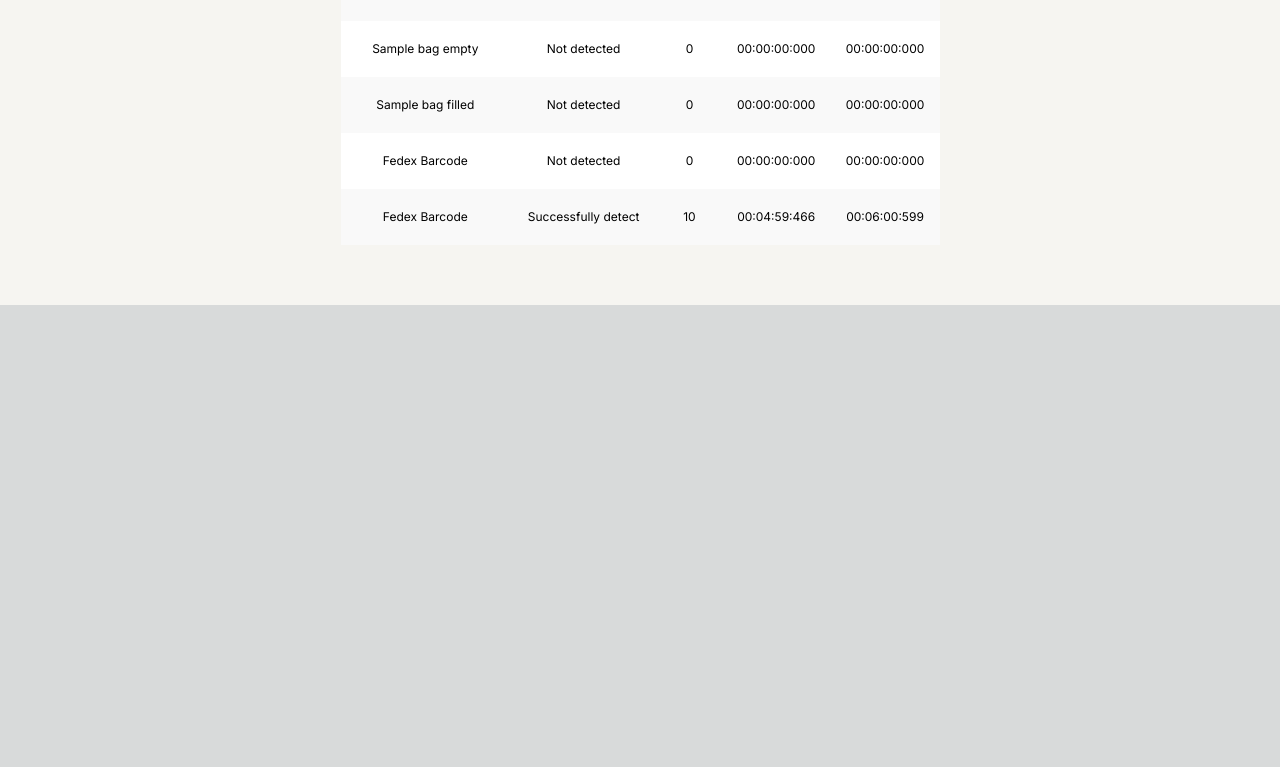
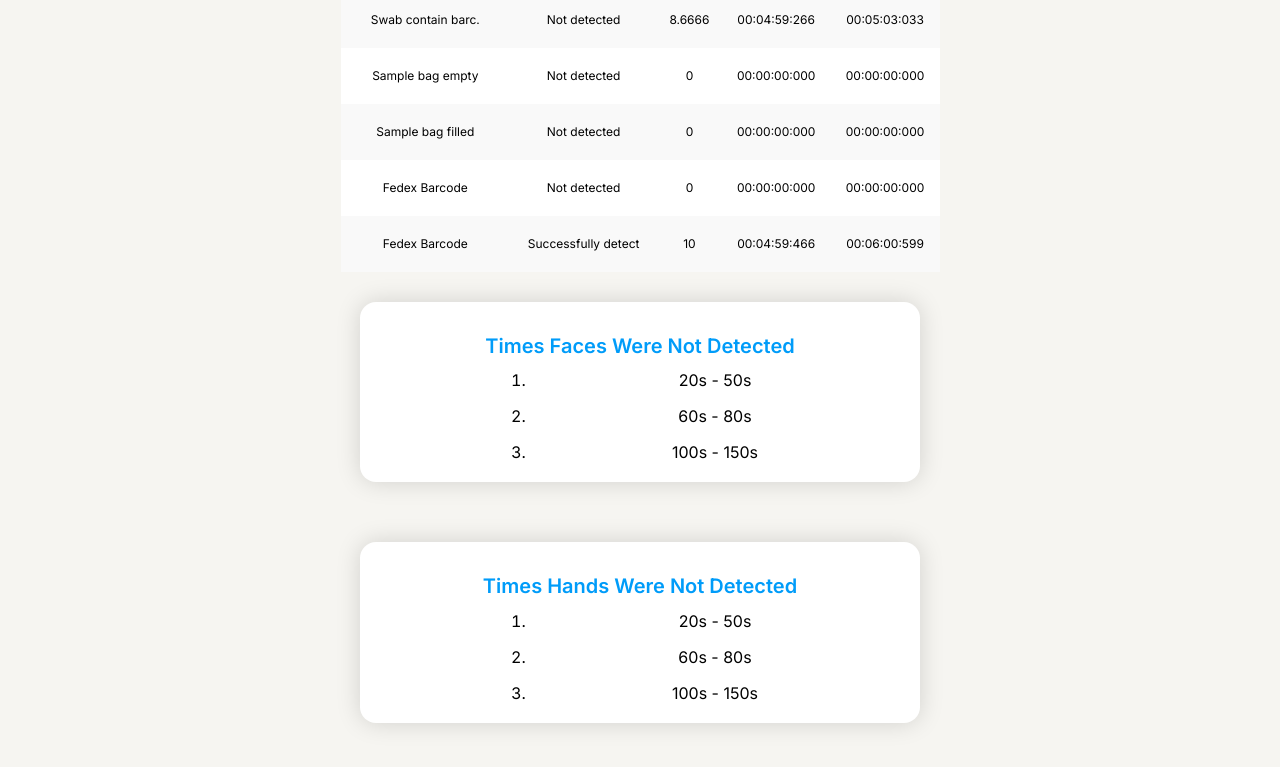
Before and after one commit to DarthVve/email-templates, a plain HTML site: page template.html in a window 1280 px wide. Shown: the part 1133-1900 px from the top of the page. Before the commit the page ends 1438 px from the top, so only its background shows below. Drawn offline with Linux system fonts and the light colour scheme.

Commit message:
modified proof template

```diff
--- a/template.html
+++ b/template.html
@@ -110,6 +110,12 @@
                             <td style="padding: 5px 0px;">
                                 <p style="font-weight: 400; font-size: 14px; line-height: 16.94px; color: #eaeaea;">
                                     Kit</p>
+                            </td>
+                        </tr>
+                        <tr>
+                            <td style="padding: 5px 0px;">
+                                <p style="font-weight: 400; font-size: 14px; line-height: 16.94px; color: #eaeaea;">
+                                    No. of Speakers</p>
                             </td>
                         </tr>
                         <tr>
@@ -269,6 +275,54 @@
                     </table>
                 </td>
             </tr>
+
+            <!-- DETECTION SECTION -->
+            <tr>
+                <td style="padding: 30px 20px;">
+                    <table width="100%"
+                        style="background-color: #ffffff; box-shadow: 0 0 25px rgba(0, 0, 0, .15); border-radius: 16px; padding: 20px;">
+                        <tr>
+                            <td>
+                                <h1 style="font-weight: 600; font-size: 20px; line-height: 48.41px; color: #009cf9;">
+                                    Times Faces Were Not Detected</h1>
+                            </td>
+                        </tr>
+                        <tr>
+                            <td style="padding-left: 150px;">
+                                <ol style="display: flex; flex-direction: column; gap: 16px;">
+                                    <li>20s - 50s </li>
+                                    <li>60s - 80s </li>
+                                    <li>100s - 150s </li>
+                                </ol>
+                            </td>
+                        </tr>
+                    </table>
+                </td>
+            </tr>
+
+            <tr>
+                <td style="padding: 30px 20px;">
+                    <table width="100%"
+                        style="background-color: #ffffff; box-shadow: 0 0 25px rgba(0, 0, 0, .15); border-radius: 16px; padding: 20px;">
+                        <tr>
+                            <td>
+                                <h1 style="font-weight: 600; font-size: 20px; line-height: 48.41px; color: #009cf9;">
+                                    Times Hands Were Not Detected</h1>
+                            </td>
+                        </tr>
+                        <tr>
+                            <td style="padding-left: 150px;">
+                                <ol style="display: flex; flex-direction: column; gap: 16px;">
+                                    <li>20s - 50s </li>
+                                    <li>60s - 80s </li>
+                                    <li>100s - 150s </li>
+                                </ol>
+                            </td>
+                        </tr>
+                    </table>
+                </td>
+            </tr>
+
         </table>
 
     </center>
```
